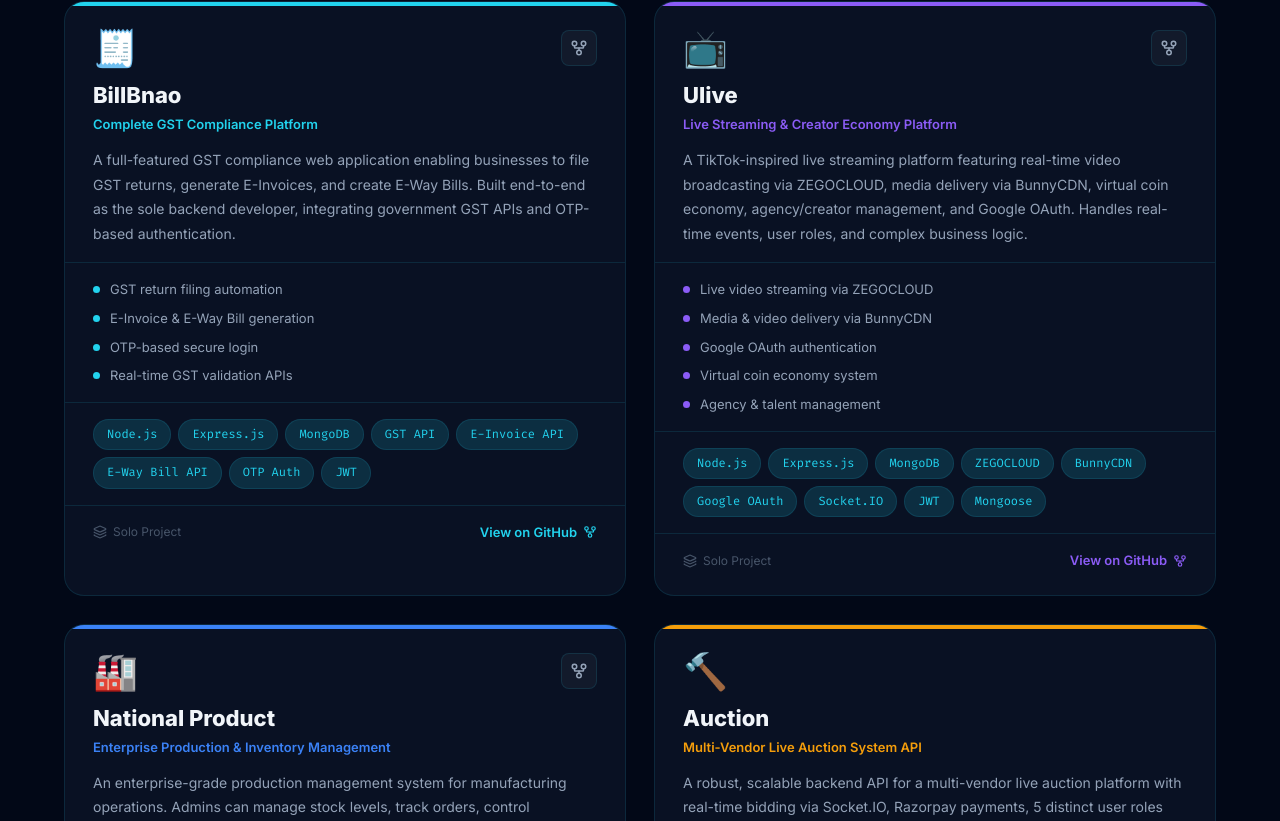
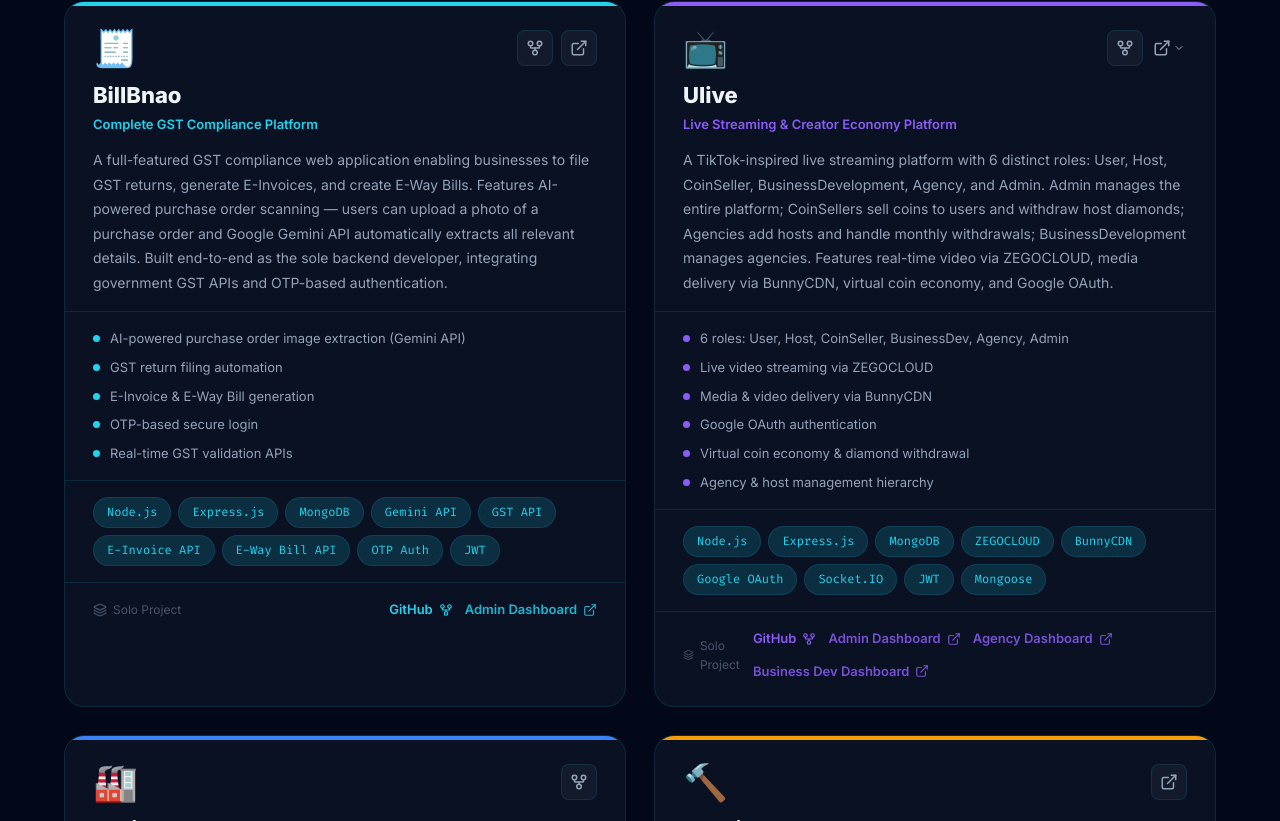
Before and after one commit to Sid9879/Siddharth, a React (Vite) app: page / in a window 1280 px wide. Shown: the part 3619-4440 px from the top of the page. Built offline with nearby package versions, Linux system fonts and the light colour scheme.

Commit message:
feat: enhance Projects component with live demo links and dropdown functionality

```diff
--- a/src/components/Projects.css
+++ b/src/components/Projects.css
@@ -188,3 +188,68 @@
     grid-template-columns: 1fr;
   }
 }
+
+/* Footer links group */
+.project-card__footer-links {
+  display: flex;
+  align-items: center;
+  gap: 12px;
+  flex-wrap: wrap;
+}
+
+/* Live CTA variant */
+.project-card__cta--live {
+  color: var(--project-color, var(--accent-cyan));
+  opacity: 0.85;
+}
+.project-card__cta--live:hover {
+  opacity: 1;
+  transform: translateX(3px);
+}
+
+/* Live links dropdown */
+.live-dropdown {
+  position: relative;
+}
+
+.live-dropdown__trigger {
+  display: inline-flex;
+  align-items: center;
+  background: none;
+  border: none;
+  cursor: pointer;
+  padding: 0;
+}
+
+.live-dropdown__menu {
+  position: absolute;
+  top: calc(100% + 8px);
+  right: 0;
+  min-width: 190px;
+  background: var(--surface, #1a1a2e);
+  border: 1px solid var(--border, rgba(255,255,255,0.1));
+  border-radius: 12px;
+  padding: 6px;
+  z-index: 100;
+  box-shadow: 0 8px 32px rgba(0,0,0,0.4);
+  backdrop-filter: blur(16px);
+}
+
+.live-dropdown__item {
+  display: flex;
+  align-items: center;
+  gap: 8px;
+  padding: 8px 12px;
+  font-size: 12px;
+  font-weight: 500;
+  color: var(--text-secondary, #ccc);
+  border-radius: 8px;
+  text-decoration: none;
+  transition: background 0.15s, color 0.15s;
+  white-space: nowrap;
+}
+
+.live-dropdown__item:hover {
+  background: rgba(255,255,255,0.06);
+  color: var(--text-primary, #fff);
+}
--- a/src/components/Projects.jsx
+++ b/src/components/Projects.jsx
@@ -1,5 +1,6 @@
-import { motion } from 'framer-motion';
-import { GitFork, ExternalLink, Layers } from 'lucide-react';
+import { useState } from 'react';
+import { motion, AnimatePresence } from 'framer-motion';
+import { GitFork, ExternalLink, Layers, ChevronDown } from 'lucide-react';
 import './Projects.css';
 
 const projects = [
@@ -8,11 +9,12 @@ const projects = [
     title: 'BillBnao',
     tagline: 'Complete GST Compliance Platform',
     description:
-      'A full-featured GST compliance web application enabling businesses to file GST returns, generate E-Invoices, and create E-Way Bills. Built end-to-end as the sole backend developer, integrating government GST APIs and OTP-based authentication.',
-    tech: ['Node.js', 'Express.js', 'MongoDB', 'GST API', 'E-Invoice API', 'E-Way Bill API', 'OTP Auth', 'JWT'],
+      'A full-featured GST compliance web application enabling businesses to file GST returns, generate E-Invoices, and create E-Way Bills. Features AI-powered purchase order scanning — users can upload a photo of a purchase order and Google Gemini API automatically extracts all relevant details. Built end-to-end as the sole backend developer, integrating government GST APIs and OTP-based authentication.',
+    tech: ['Node.js', 'Express.js', 'MongoDB', 'Gemini API', 'GST API', 'E-Invoice API', 'E-Way Bill API', 'OTP Auth', 'JWT'],
     github: 'https://github.com/SgCode301/billbano',
-    live: null,
+    live: [{ label: 'Admin Dashboard', url: 'https://bill-banao-admin.vercel.app/auth' }],
     highlights: [
+      'AI-powered purchase order image extraction (Gemini API)',
       'GST return filing automation',
       'E-Invoice & E-Way Bill generation',
       'OTP-based secure login',
@@ -26,16 +28,21 @@ const projects = [
     title: 'Ulive',
     tagline: 'Live Streaming & Creator Economy Platform',
     description:
-      'A TikTok-inspired live streaming platform featuring real-time video broadcasting via ZEGOCLOUD, media delivery via BunnyCDN, virtual coin economy, agency/creator management, and Google OAuth. Handles real-time events, user roles, and complex business logic.',
+      'A TikTok-inspired live streaming platform with 6 distinct roles: User, Host, CoinSeller, BusinessDevelopment, Agency, and Admin. Admin manages the entire platform; CoinSellers sell coins to users and withdraw host diamonds; Agencies add hosts and handle monthly withdrawals; BusinessDevelopment manages agencies. Features real-time video via ZEGOCLOUD, media delivery via BunnyCDN, virtual coin economy, and Google OAuth.',
     tech: ['Node.js', 'Express.js', 'MongoDB', 'ZEGOCLOUD', 'BunnyCDN', 'Google OAuth', 'Socket.IO', 'JWT', 'Mongoose'],
     github: 'https://github.com/SgCode301/ulive',
-    live: null,
+    live: [
+      { label: 'Admin Dashboard', url: 'https://ulive-admin-dashboard.vercel.app/auth/signin' },
+      { label: 'Agency Dashboard', url: 'https://ulive-coin-agency-dashboard.vercel.app/auth/signin' },
+      { label: 'Business Dev Dashboard', url: 'https://ulive-business-developer-dashboard.vercel.app/auth/sign-in' },
+    ],
     highlights: [
+      '6 roles: User, Host, CoinSeller, BusinessDev, Agency, Admin',
       'Live video streaming via ZEGOCLOUD',
       'Media & video delivery via BunnyCDN',
       'Google OAuth authentication',
-      'Virtual coin economy system',
-      'Agency & talent management',
+      'Virtual coin economy & diamond withdrawal',
+      'Agency & host management hierarchy',
     ],
     color: '#8b5cf6',
     icon: '📺',
@@ -61,12 +68,12 @@ const projects = [
   {
     id: 'auction',
     title: 'Auction',
-    tagline: 'Multi-Vendor Live Auction System API',
+    tagline: 'Multi-Vendor Live Auction System',
     description:
-      'A robust, scalable backend API for a multi-vendor live auction platform with real-time bidding via Socket.IO, Razorpay payments, 5 distinct user roles (Bidder, Vendor, Social Partner, Marketing Partner, Admin), commission structures, a social fund pool, image processing, and automated task scheduling.',
+      'A robust, scalable full-stack auction platform with real-time bidding via Socket.IO, Razorpay payments, 5 distinct user roles (Bidder, Vendor, Social Partner, Marketing Partner, Admin), commission structures, a social fund pool, image processing, and automated task scheduling.',
     tech: ['Node.js', 'Express.js', 'MongoDB', 'Socket.IO', 'Razorpay', 'JWT', 'bcrypt', 'Multer', 'Sharp', 'Nodemailer', 'node-cron'],
     github: null,
-    live: null,
+    live: [{ label: 'Live Demo', url: 'https://auction-management-system-dev.vercel.app/auth/signin' }],
     highlights: [
       '5 user roles with distinct permissions',
       'Real-time live bidding via Socket.IO',
@@ -89,6 +96,83 @@ const cardVariants = {
     transition: { delay: i * 0.15, duration: 0.6, ease: [0.4, 0, 0.2, 1] },
   }),
 };
+
+function LiveLinksDropdown({ links, projectId, projectColor }) {
+  const [open, setOpen] = useState(false);
+  if (!links || links.length === 0) return null;
+
+  if (links.length === 1) {
+    return (
+      <a
+        href={links[0].url}
+        target="_blank"
+        rel="noopener noreferrer"
+        className="project-card__link-btn"
+        aria-label="Live Demo"
+        id={`project-${projectId}-live`}
+      >
+        <ExternalLink size={18} />
+      </a>
+    );
+  }
+
+  return (
+    <div className="live-dropdown" onMouseLeave={() => setOpen(false)}>
+      <button
+        className="project-card__link-btn live-dropdown__trigger"
+        onClick={() => setOpen((v) => !v)}
+        aria-label="Live Demos"
+        id={`project-${projectId}-live`}
+      >
+        <ExternalLink size={18} />
+        <ChevronDown size={12} style={{ marginLeft: 2, transition: 'transform 0.2s', transform: open ? 'rotate(180deg)' : 'rotate(0deg)' }} />
+      </button>
+      <AnimatePresence>
+        {open && (
+          <motion.div
+            className="live-dropdown__menu"
+            initial={{ opacity: 0, y: -6, scale: 0.97 }}
+            animate={{ opacity: 1, y: 0, scale: 1 }}
+            exit={{ opacity: 0, y: -6, scale: 0.97 }}
+            transition={{ duration: 0.18 }}
+          >
+            {links.map((link) => (
+              <a
+                key={link.url}
+                href={link.url}
+                target="_blank"
+                rel="noopener noreferrer"
+                className="live-dropdown__item"
+              >
+                <ExternalLink size={12} />
+                {link.label}
+              </a>
+            ))}
+          </motion.div>
+        )}
+      </AnimatePresence>
+    </div>
+  );
+}
+
+function LiveCTALinks({ links }) {
+  if (!links || links.length === 0) return null;
+  return (
+    <>
+      {links.map((link) => (
+        <a
+          key={link.url}
+          href={link.url}
+          target="_blank"
+          rel="noopener noreferrer"
+          className="project-card__cta project-card__cta--live"
+        >
+          {link.label} <ExternalLink size={14} />
+        </a>
+      ))}
+    </>
+  );
+}
 
 export default function Projects() {
   return (
@@ -134,17 +218,11 @@ export default function Projects() {
                       <GitFork size={18} />
                     </a>
                   )}
-                  {project.live && (
-                    <a
-                      href={project.live}
-                      target="_blank"
-                      rel="noopener noreferrer"
-                      className="project-card__link-btn"
-                      aria-label={`${project.title} Live Demo`}
-                    >
-                      <ExternalLink size={18} />
-                    </a>
-                  )}
+                  <LiveLinksDropdown
+                    links={project.live}
+                    projectId={project.id}
+                    projectColor={project.color}
+                  />
                 </div>
               </div>
 
@@ -176,6 +254,7 @@ export default function Projects() {
                   <Layers size={14} />
                   Solo Project
                 </span>
+                <div className="project-card__footer-links">
                   {project.github && (
                     <a
                       href={project.github}
@@ -183,9 +262,11 @@ export default function Projects() {
                       rel="noopener noreferrer"
                       className="project-card__cta"
                     >
-                    View on GitHub <GitFork size={14} />
+                      GitHub <GitFork size={14} />
                     </a>
                   )}
+                  <LiveCTALinks links={project.live} />
+                </div>
               </div>
             </motion.article>
           ))}
```
Lines whose indentation alone changed are shown as unchanged.
